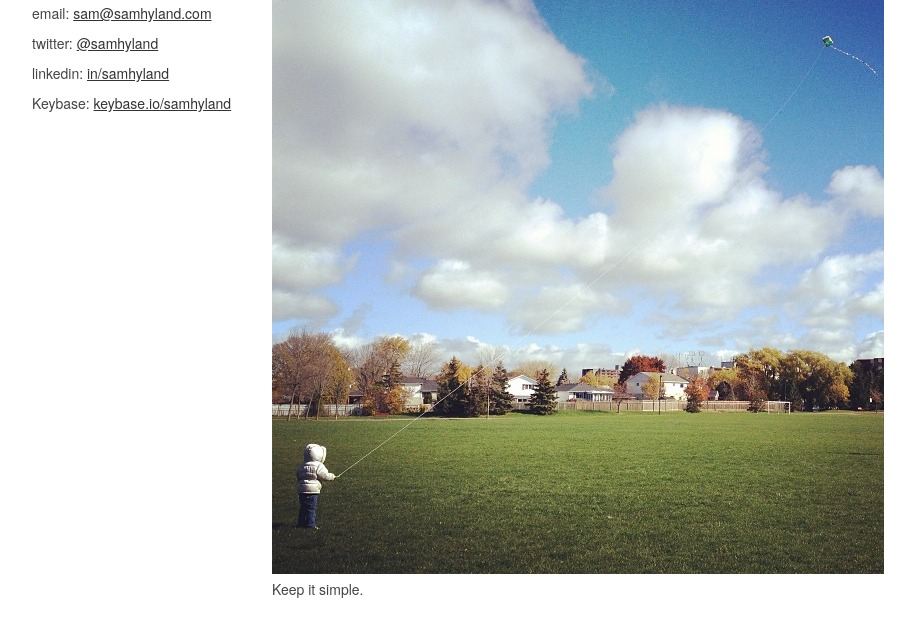
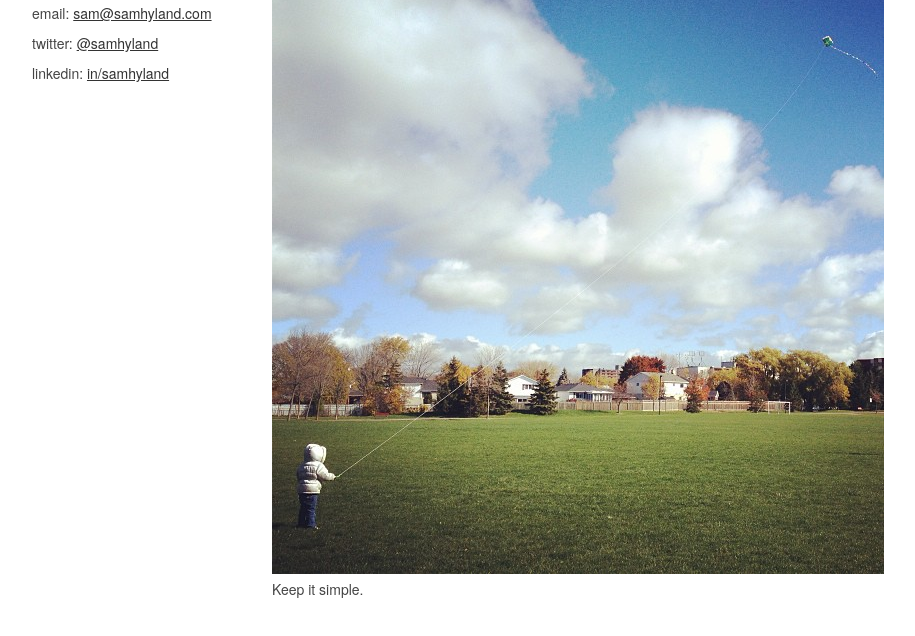
Before and after one commit to samhyland/samhyland.github.io, a plain HTML site: page index.html in a window 1280 px wide. Shown: the part 38-674 px from the top of the page, without its empty margins (138-1053 px from the left). Drawn offline with Linux system fonts and the light colour scheme.

Commit message:
removed keybase

```diff
--- a/index.html
+++ b/index.html
@@ -50,7 +50,7 @@
 	<li>email:&nbsp;<a href="mailto:sam@samhyland.com">sam@samhyland.com</a></li>
 	<li>twitter:&nbsp;<a href="http://twitter.com/samhyland">@samhyland</a></li>
 	<li>linkedin:&nbsp;<a href="http://www.linkedin.com/in/samhyland">in/samhyland</a></li>
-	<li>Keybase:&nbsp;<a href="https://keybase.io/samhyland">keybase.io/samhyland</a></li>
+	<!-- <li>Keybase:&nbsp;<a href="https://keybase.io/samhyland">keybase.io/samhyland</a></li> -->
       </ul>
   </div>
   <div  class="eleven columns off-by-one content" >
```
